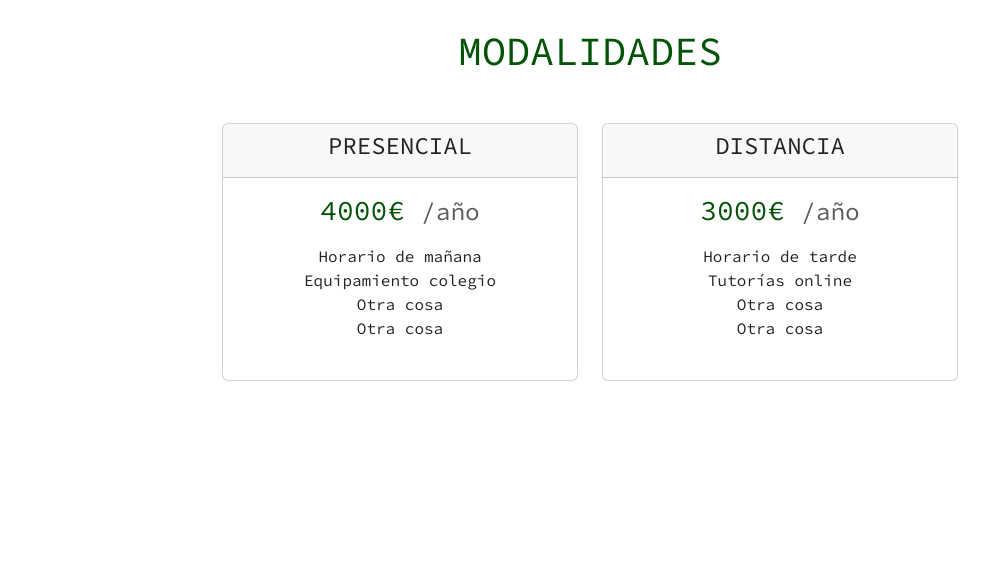
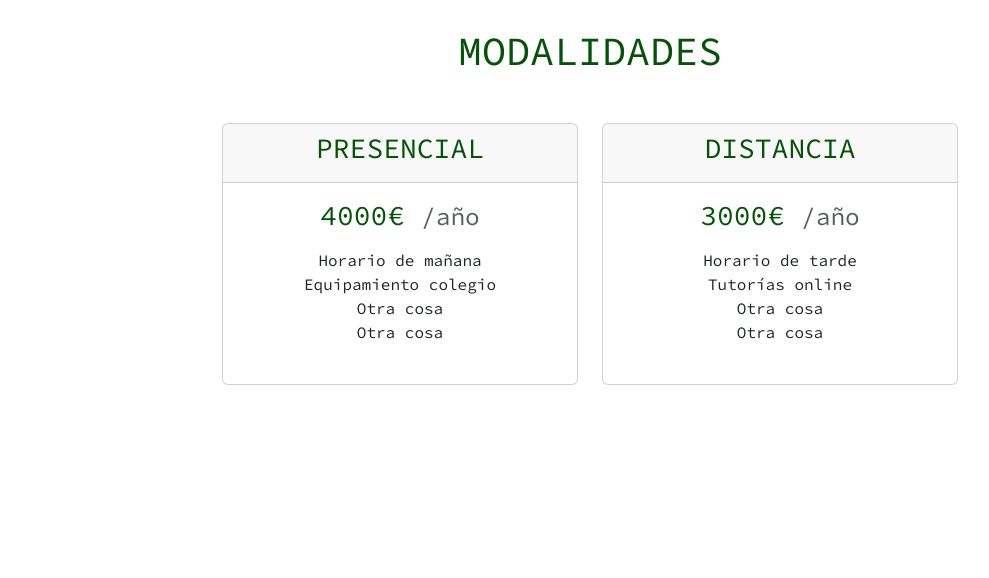
Before and after one commit to EduFergo/practica7, a plain HTML site: page index.html in a window 1280 px wide. Shown: the part 3580-4158 px from the top of the page, without its empty margins (50-1039 px from the left). Drawn offline with nearby package versions, Linux system fonts and the light colour scheme.

Commit message:
Update index.html

```diff
--- a/index.html
+++ b/index.html
@@ -275,7 +275,7 @@
         <div class="col">
           <div class="card">
             <div class="card-header">
-              <h4>PRESENCIAL</h4>
+              <h3>PRESENCIAL</h3>
             </div>
             <div class="card-body">
               <h3 class="font-weight-normal">4000€ <small class="text-muted">/año</small></h3>
@@ -292,7 +292,7 @@
         <div class="col">
           <div class="card">
             <div class="card-header">
-              <h4>DISTANCIA</h4>
+              <h3>DISTANCIA</h3>
             </div>
             <div class="card-body">
               <h3 class="my-0 font-weight-normal">3000€ <small class="text-muted">/año</small></h3>
```
